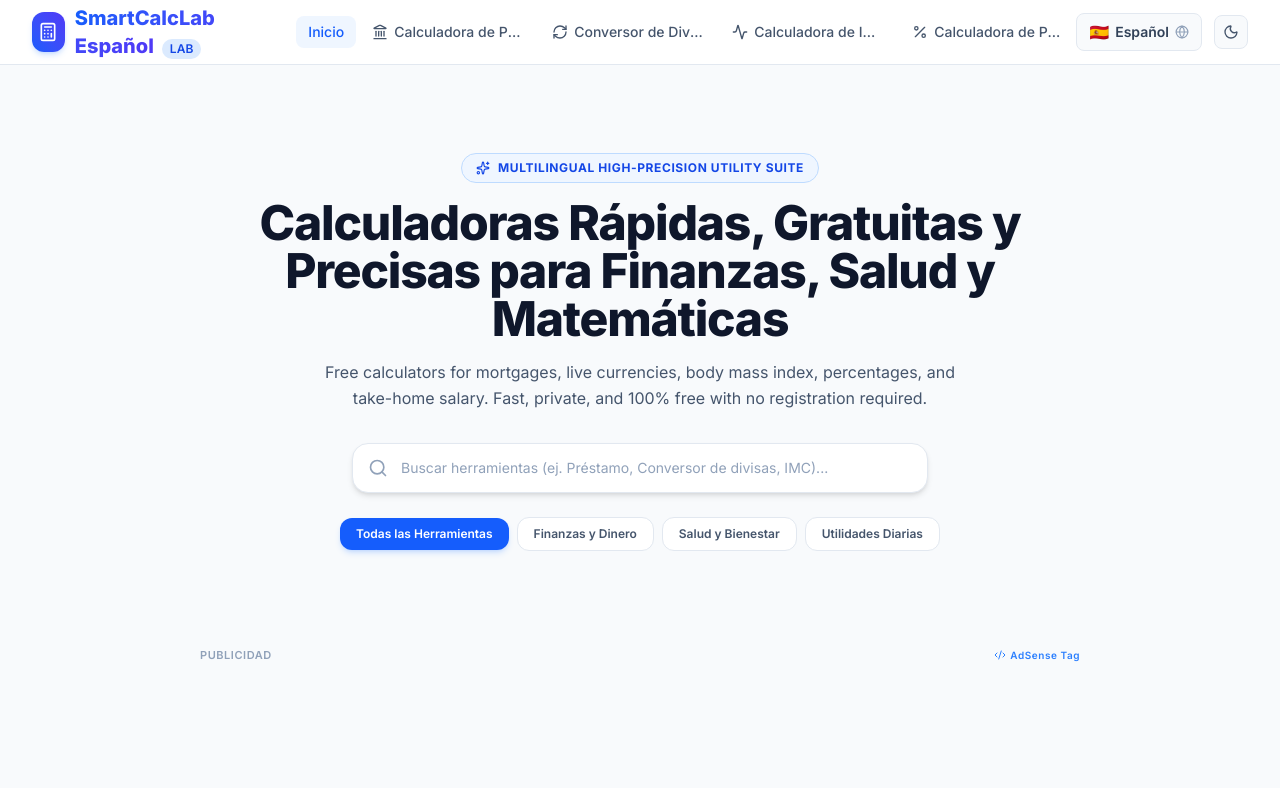
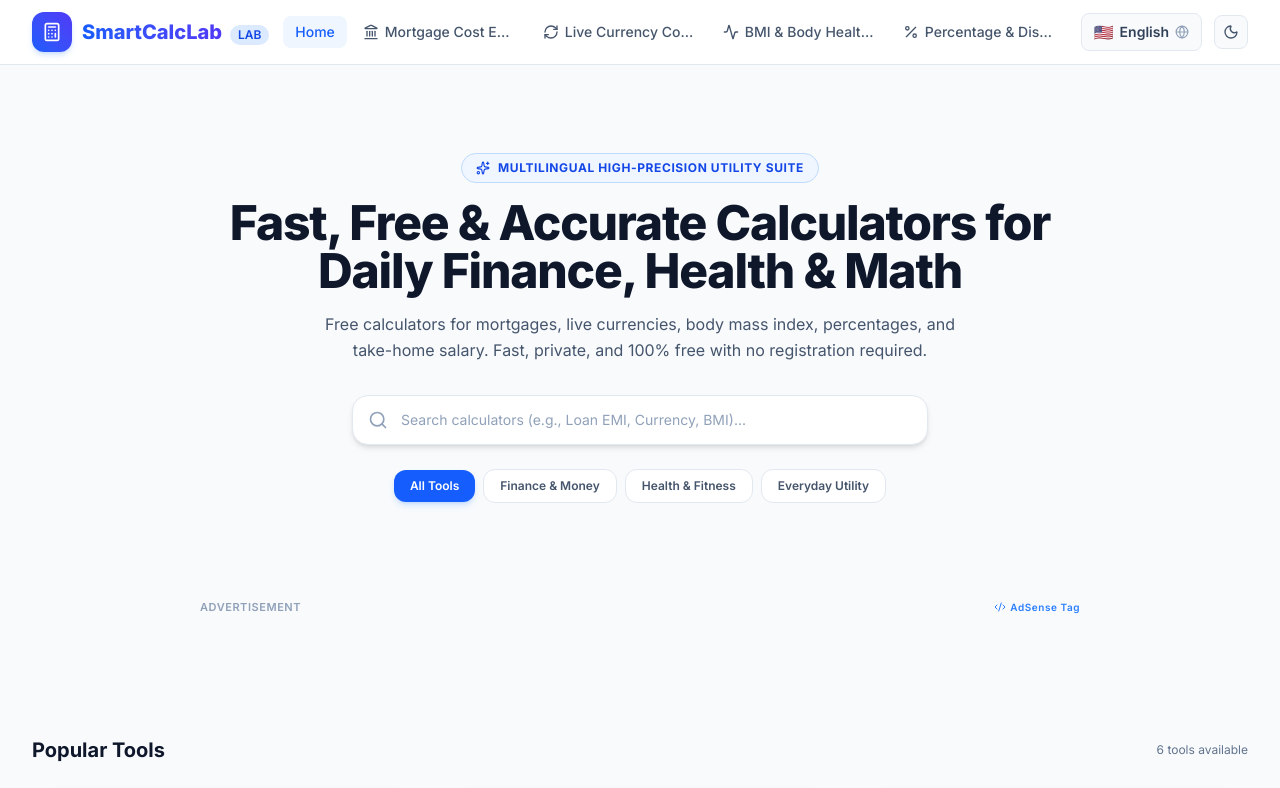
Before and after one commit to Merazul1/calculator-app, a React (Vite) app: page / in a window 1280 px wide. Shown: the top 788 px of the page. Built offline with nearby package versions, Linux system fonts and the light colour scheme.

Commit message:
feat(i18n): set English as default language and persist user preference in localStorage

```diff
--- a/src/App.tsx
+++ b/src/App.tsx
@@ -31,7 +31,7 @@ const VALID_PAGES: PageId[] = [
 ];
 
 export default function App() {
-  // Read initial language from query param or default to Spanish
+  // Read initial language from query param, localStorage, or default to English
   const [currentLang, setCurrentLang] = useState<Language>(() => {
     if (typeof window !== 'undefined') {
       const params = new URLSearchParams(window.location.search);
@@ -39,8 +39,14 @@ export default function App() {
       if (['en', 'es', 'ar', 'hi'].includes(urlLang)) {
         return urlLang;
       }
+      try {
+        const savedLang = localStorage.getItem('user_lang') as Language;
+        if (['en', 'es', 'ar', 'hi'].includes(savedLang)) {
+          return savedLang;
+        }
+      } catch (e) {}
     }
-    return 'es'; // Default Spanish
+    return 'en'; // Default English
   });
 
   // Read initial page from pathname, query param, or hash
@@ -92,10 +98,13 @@ export default function App() {
   const t = TRANSLATIONS[currentLang];
   const langInfo = LANGUAGES.find((l) => l.code === currentLang) || LANGUAGES[0];
 
-  // Sync RTL and lang attribute
+  // Sync RTL, lang attribute, and persist language preference
   useEffect(() => {
     document.documentElement.dir = langInfo.dir;
     document.documentElement.lang = currentLang;
+    try {
+      localStorage.setItem('user_lang', currentLang);
+    } catch (e) {}
   }, [currentLang, langInfo.dir]);
 
   // Sync Dark theme class and persist preference
```
